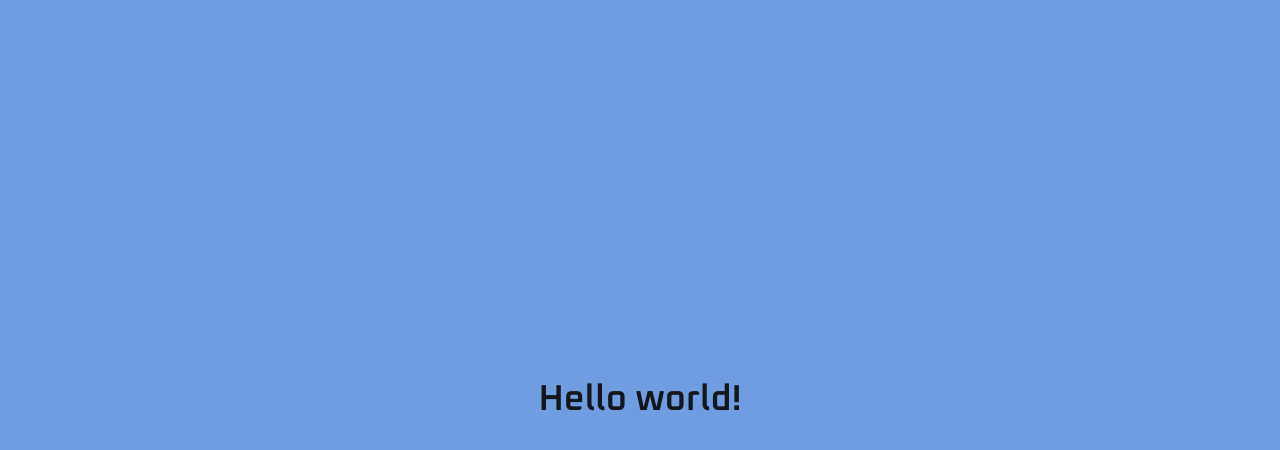
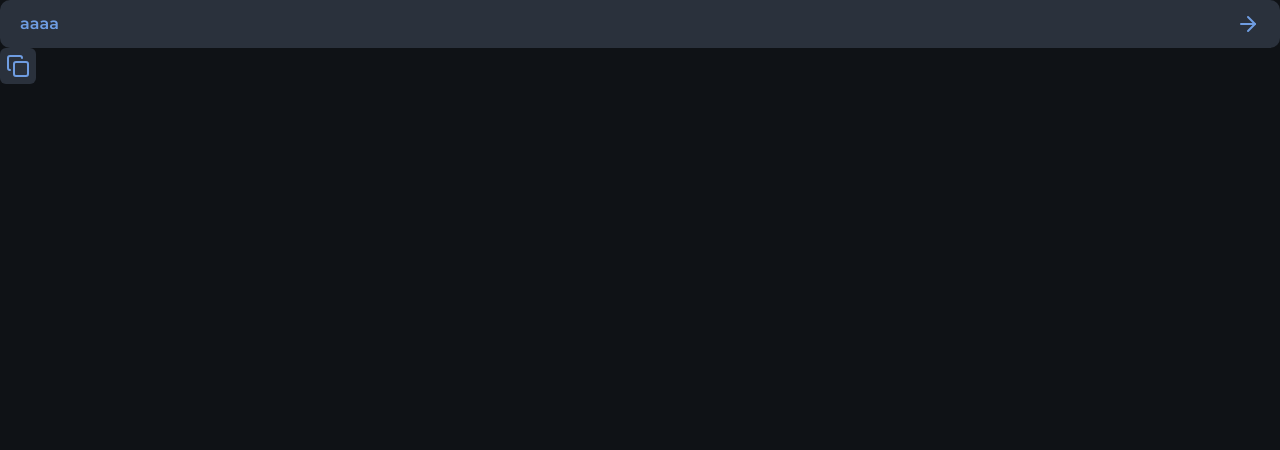
Before and after one commit to lesada/nlw-connect-react, a Next.js app: page / in a window 1280 px wide. Shown: the top 450 px of the page. Built offline with nearby package versions, Linux system fonts and the light colour scheme.

Commit message:
feat: button

```diff
--- a/package.json
+++ b/package.json
@@ -10,6 +10,7 @@
   },
   "dependencies": {
     "@tailwindcss/postcss": "^4.0.6",
+    "lucide-react": "^0.475.0",
     "next": "15.1.7",
     "postcss": "^8.5.2",
     "react": "^19.0.0",
--- a/src/app/global.css
+++ b/src/app/global.css
@@ -19,4 +19,6 @@
 
   --font-heading: var(--font-oxanium);
   --font-sans: var(--font-montserrat);
+
+  --radius-xl: 0.625rem;
 }
--- a/src/app/layout.tsx
+++ b/src/app/layout.tsx
@@ -25,7 +25,7 @@ export default function RootLayout({
 }>) {
   return (
     <html lang="en" className={`${oxanium.variable} ${montserrat.variable}`}>
-      <body>{children}</body>
+      <body className="bg-gray-900 text-gray-100 antialiased">{children}</body>
     </html>
   );
 }
--- a/src/app/page.tsx
+++ b/src/app/page.tsx
@@ -1,9 +1,17 @@
+import { Button } from "@/components/button";
+import { IconButton } from "@/components/icon-button";
+import { ArrowRight, Copy } from "lucide-react";
+
 export default function Home() {
   return (
-    <main className="flex flex-col items-center justify-center w-screen h-screen bg-blue">
-      <h1 className="text-4xl font-bold text-gray-800 font-heading">
-        Hello world!
-      </h1>
+    <main>
+      <Button>
+        aaaa
+        <ArrowRight />
+      </Button>
+      <IconButton>
+        <Copy />
+      </IconButton>
     </main>
   );
 }
--- /dev/null
+++ b/src/components/button.tsx
@@ -0,0 +1,10 @@
+import { ComponentProps } from "react";
+
+export function Button({ ...rest }: ComponentProps<"button">) {
+  return (
+    <button
+      className=" flex justify-between items-center px-5 h-12 text-blue bg-gray-500 font-semibold rounded-xl w-full cursor-pointer transition-colors duration-300 hover:bg-blue hover:text-gray-900"
+      {...rest}
+    />
+  );
+}
--- /dev/null
+++ b/src/components/icon-button.tsx
@@ -0,0 +1,10 @@
+import { ComponentProps } from "react";
+
+export function IconButton({ ...rest }: ComponentProps<"button">) {
+  return (
+    <button
+      className="p-1.5 text-blue bg-gray-500 font-semibold rounded-md cursor-pointer transition-colors duration-300 hover:bg-blue hover:text-gray-900"
+      {...rest}
+    />
+  );
+}
```
Also changed, not shown: 1 other file (tests, documents, lock files or other folders).
